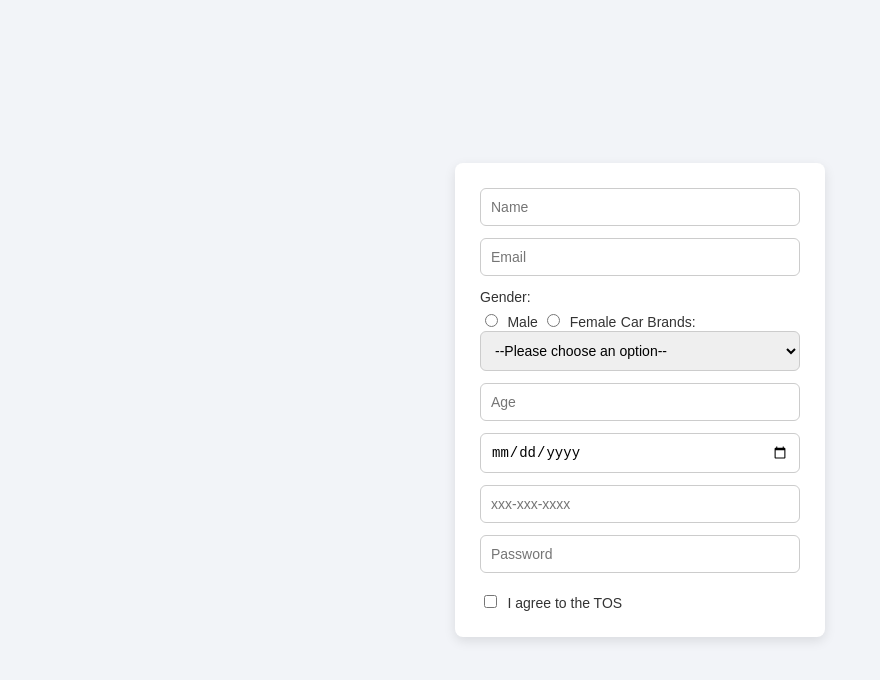
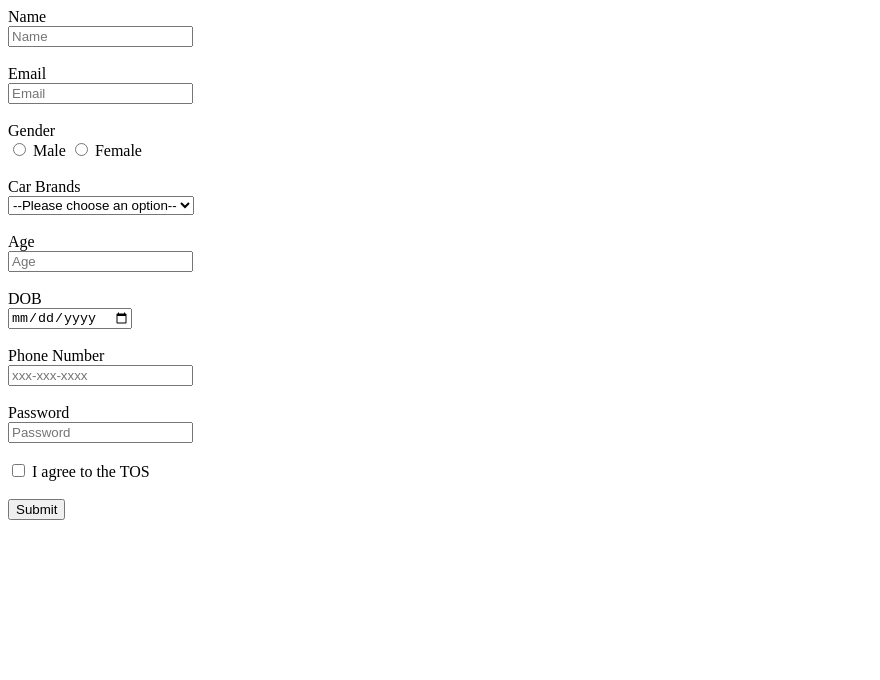
Before and after one commit to acciojob/signup-form-car-viveklb, a website: page main.html in a window 1280 px wide. Shown: the whole page, without its empty margins (0-880 px from the left). Drawn offline with Linux system fonts and the light colour scheme.

Commit message:
created a submission

```diff
--- a/main.html
+++ b/main.html
@@ -1,43 +1,72 @@
 <!DOCTYPE html>
+<html lang="en">
+<head>
+    <meta charset="UTF-8">
+    <title>Signup Form</title>
+</head>
+<body>
 
-<html>
+    <form method="post">
 
-<head>
-	<link rel="stylesheet" href="styles.css">
-</head>
+        <!-- Name -->
+        <label for="name">Name</label><br>
+        <input type="text" id="name" placeholder="Name" required>
+        <br><br>
 
-<body>
-	<form action="/submit" method="post">
-		<input type="text" required id="name" placeholder="Name">
-		<input type="email" required id="email" placeholder="Email">
-		<label>Gender:</label><br>
+        <!-- Email -->
+        <label for="email">Email</label><br>
+        <input type="email" id="email" placeholder="Email" required>
+        <br><br>
 
-       <input type="radio" id="gender_m" name="gender" value="male" required>
+        <!-- Gender -->
+        <label>Gender</label><br>
+        <input type="radio" id="gender_m" name="gender" required>
         <label for="gender_m">Male</label>
 
-       <input type="radio" id="gender_f" name="gender" value="female">
+        <input type="radio" id="gender_f" name="gender" required>
         <label for="gender_f">Female</label>
+        <br><br>
 
-		<label for="cars">Car Brands:</label>
-      <select id="cars" name="cars" required>
+        <!-- Car Brands -->
+        <label for="cars">Car Brands</label><br>
+        <select id="cars" required>
             <option value="">--Please choose an option--</option>
+            <option value="bmw">BMW</option>
+            <option value="audi">Audi</option>
+            <option value="tesla">Tesla</option>
             <option value="toyota">Toyota</option>
-        <option value="honda">Honda</option>
-        <option value="hyundai">Hyundai</option>
-        <option value="tata">Tata</option>
-        <option value="mahindra">Mahindra</option>
         </select>
-     <input type="number" required id="age" placeholder="Age">
-	 <input type="date" required id="dob">
+        <br><br>
+
+        <!-- Age -->
+        <label for="age">Age</label><br>
+        <input type="number" id="age" placeholder="Age" required>
+        <br><br>
+
+        <!-- DOB -->
+        <label for="dob">DOB</label><br>
+        <input type="date" id="dob" required>
+        <br><br>
+
+        <!-- Phone Number -->
+        <label for="tel">Phone Number</label><br>
         <input type="tel" id="tel" placeholder="xxx-xxx-xxxx">
-	 <input type="password" required id="password" placeholder="Password">
-	 <input type="checkbox" id="tos" name="tos" required>
+        <br><br>
+
+        <!-- Password -->
+        <label for="password">Password</label><br>
+        <input type="password" id="password" placeholder="Password" required>
+        <br><br>
+
+        <!-- TOS -->
+        <input type="checkbox" id="tos" required>
         <label for="tos">I agree to the TOS</label>
+        <br><br>
+
+        <!-- Submit Button -->
+        <button type="submit">Submit</button>
+
     </form>
-	<!-- the entire body must be written by student -->
-    <script type="text/javascript" src="./script.js">
-</script>
 
 </body>
-
 </html>
--- a/styles.css
+++ /dev/null
@@ -1,53 +0,0 @@
-body {
-  font-family: Arial, sans-serif;
-  background: #f2f4f8;
-  display: flex;
-  justify-content: center;
-  align-items: center;
-  height: 100vh;
-  margin: 0;
-}
-
-form {
-  background: #ffffff;
-  padding: 25px;
-  border-radius: 8px;
-  width: 320px;
-  box-shadow: 0 4px 12px rgba(0,0,0,0.1);
-}
-
-/* Text style inputs */
-#name,
-#email,
-#age,
-#dob,
-#tel,
-#password,
-#cars {
-  width: 100%;
-  padding: 10px;
-  margin-bottom: 12px;
-  border: 1px solid #ccc;
-  border-radius: 6px;
-  font-size: 14px;
-  box-sizing: border-box;
-}
-
-/* Radio buttons */
-#gender_m,
-#gender_f {
-  margin-right: 5px;
-  margin-top: 8px;
-}
-
-/* Checkbox */
-#tos {
-  margin-right: 6px;
-  margin-top: 10px;
-}
-
-/* Labels */
-label {
-  font-size: 14px;
-  color: #333;
-}
```
Lines whose indentation alone changed are shown as unchanged.
